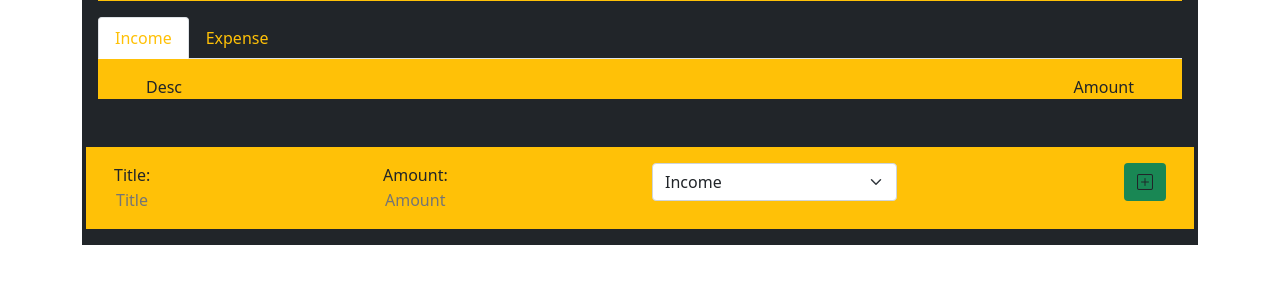
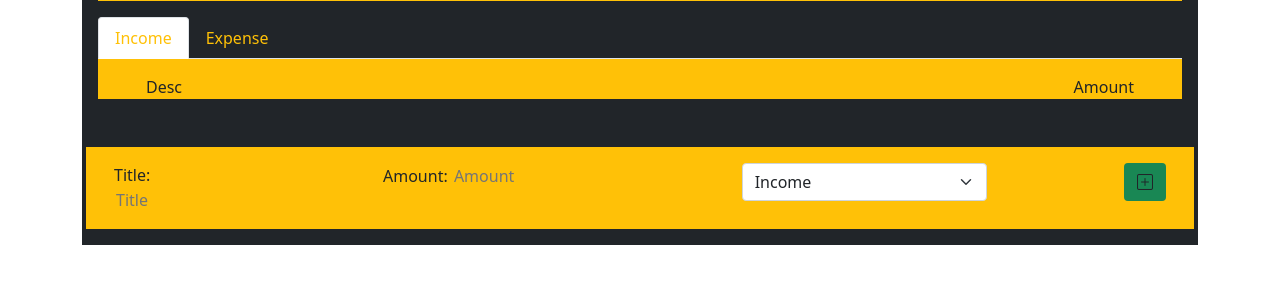
Before and after one commit to Misswealth/cash_tracker, a plain HTML site: page index.html in a window 1280 px wide. Shown: the part 456-740 px from the top of the page. Drawn offline with nearby package versions, Linux system fonts and the light colour scheme.

Commit message:
adjusted the input fields for responsiveness

```diff
--- a/index.html
+++ b/index.html
@@ -112,18 +112,18 @@
                 >Title:
                 <input
                   type="text"
-                  class="border-0 bg-transparent input"
+                  class="border-0 bg-transparent"
                   placeholder="Title"
                   id="input-title"
                 />
               </label>
             </div>
-            <div class="col-md-3">
+            <div class="col-md-4">
               <label
                 >Amount:
                 <input
-                  type="number"
-                  class="border-0 bg-transparent input"
+                  type="text"
+                  class="border-0 bg-transparent"
                   placeholder="Amount"
                   id="input-amount"
                 />
@@ -138,7 +138,7 @@
                 <option value="2">Expense</option>
               </select>
             </div>
-            <div class="col-md-3 mt-2 mt-md-0 text-md-end">
+            <div class="col-md-2 mt-2 mt-md-0 text-md-end">
               <div class="btn bg-success" id="addBtn">
                 <i class="bi bi-plus-square"></i>
               </div>
```
